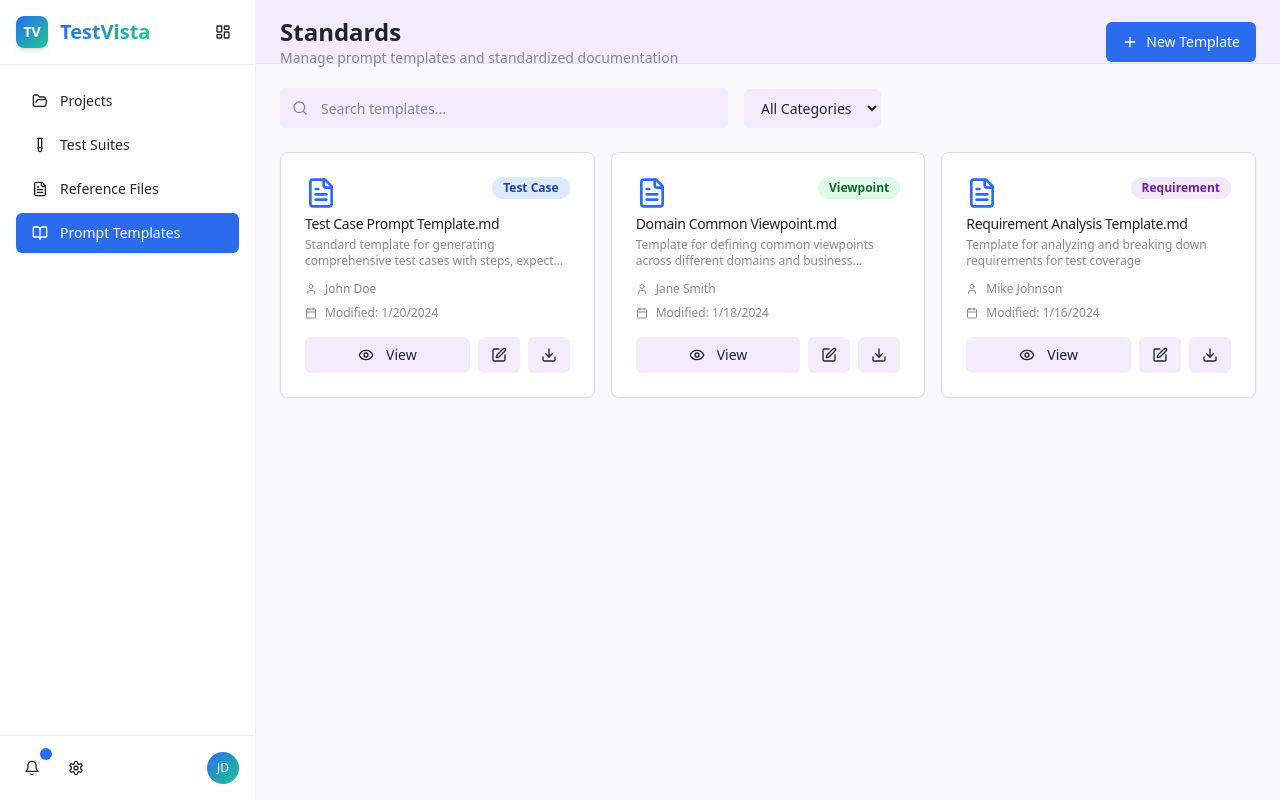
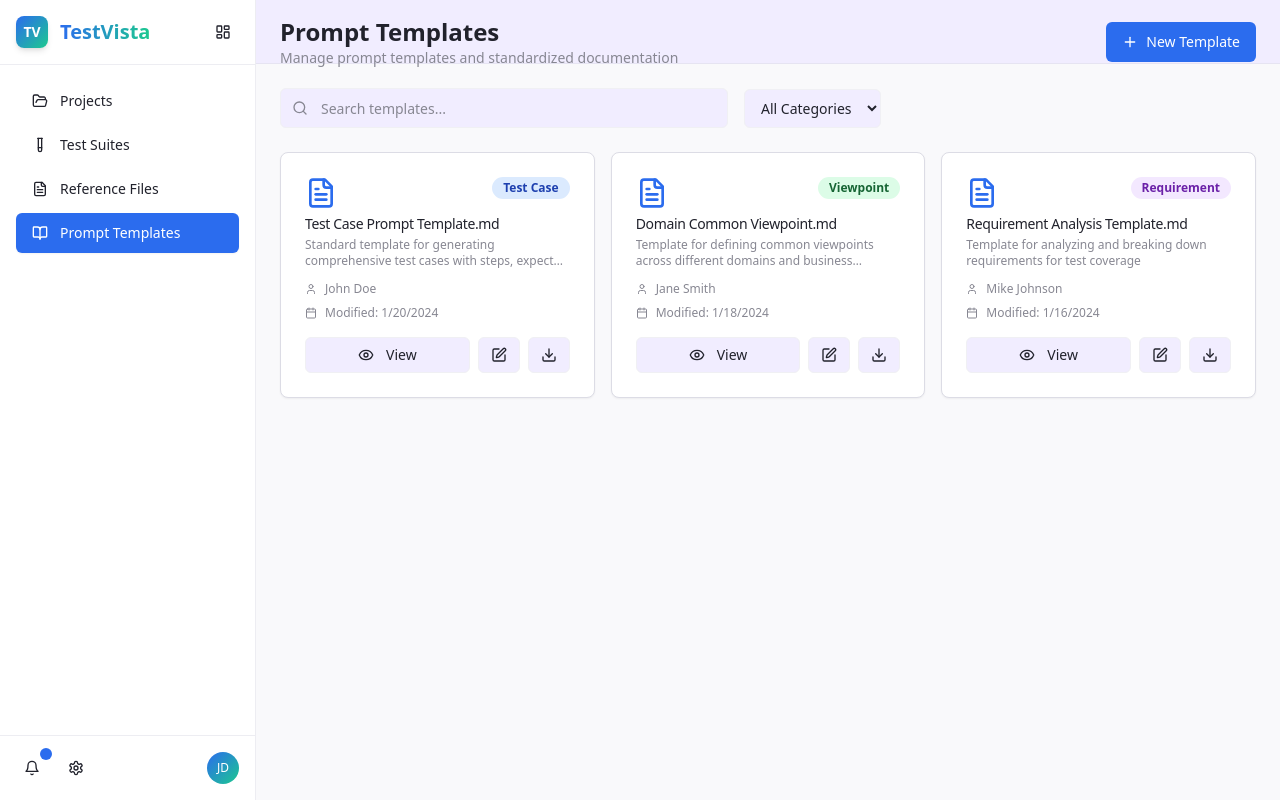
Before and after one commit to GrandPurpleOcelot/testvista-v2, a React (Vite) app: page /standards in a window 1280 px wide. Built offline with nearby package versions, Linux system fonts and the light colour scheme.

Commit message:
Change Standards to Prompt Templates
Changed the heading on the Standards page to "Prompt Templates".

```diff
--- a/src/pages/Standards.tsx
+++ b/src/pages/Standards.tsx
@@ -278,7 +278,7 @@ export default function Standards() {
         <header className="border-b border-border/50 bg-background h-16">
           <div className="flex items-center justify-between px-6 py-4">
             <div>
-              <h1 className="text-2xl font-semibold text-foreground">Standards</h1>
+              <h1 className="text-2xl font-semibold text-foreground">Prompt Templates</h1>
               <p className="text-sm text-muted-foreground">
                 Manage prompt templates and standardized documentation
               </p>
```
